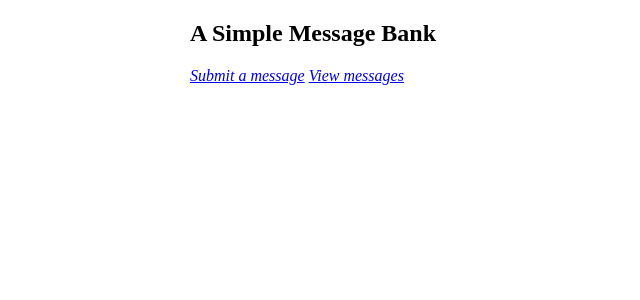
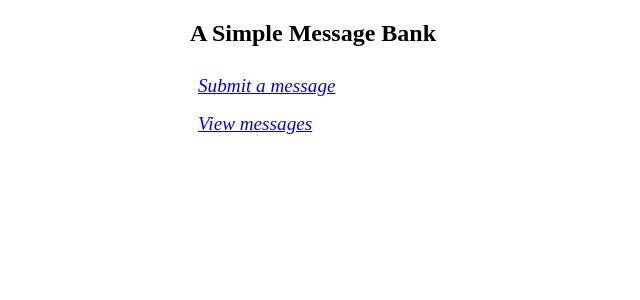
Before and after one commit to askpl00/flask_hw3_16B, a Flask app: page / in a window 1280 px wide. Shown: the top 300 px of the page, without its empty margins (0-640 px from the left). Run offline with Flask 3, Linux system fonts and the light colour scheme.

Commit message:
update app.py and view

```diff
--- a/static/style.css
+++ b/static/style.css
@@ -20,6 +20,13 @@ ul li {
     padding: 0;
     margin: 0;
     font-style: italic;
+    margin-bottom: 10px;
+    font-size: 120%;
+}
+
+nav ul li a {
+    display: block;
+    padding: 0.5rem;
 }
 
 
```
